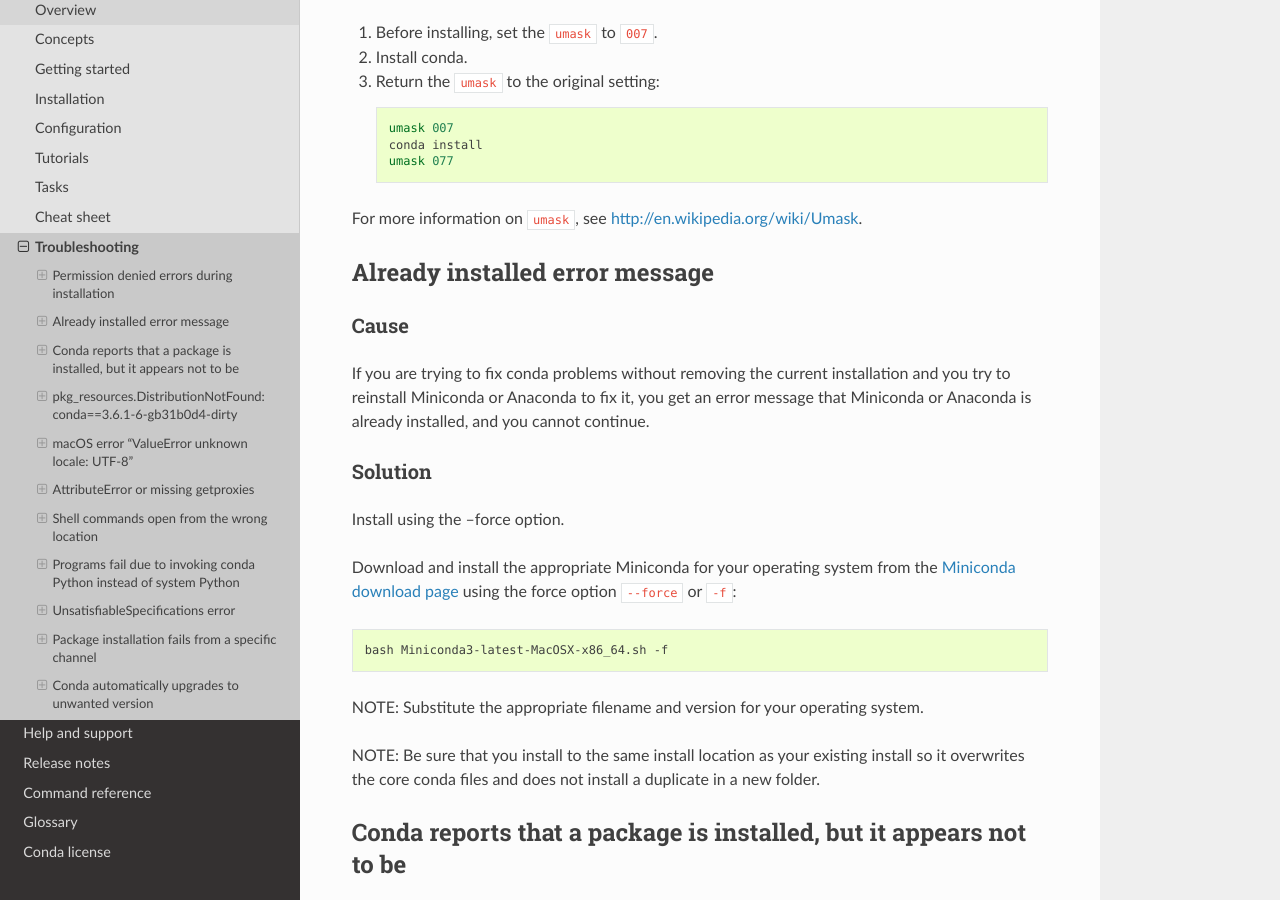
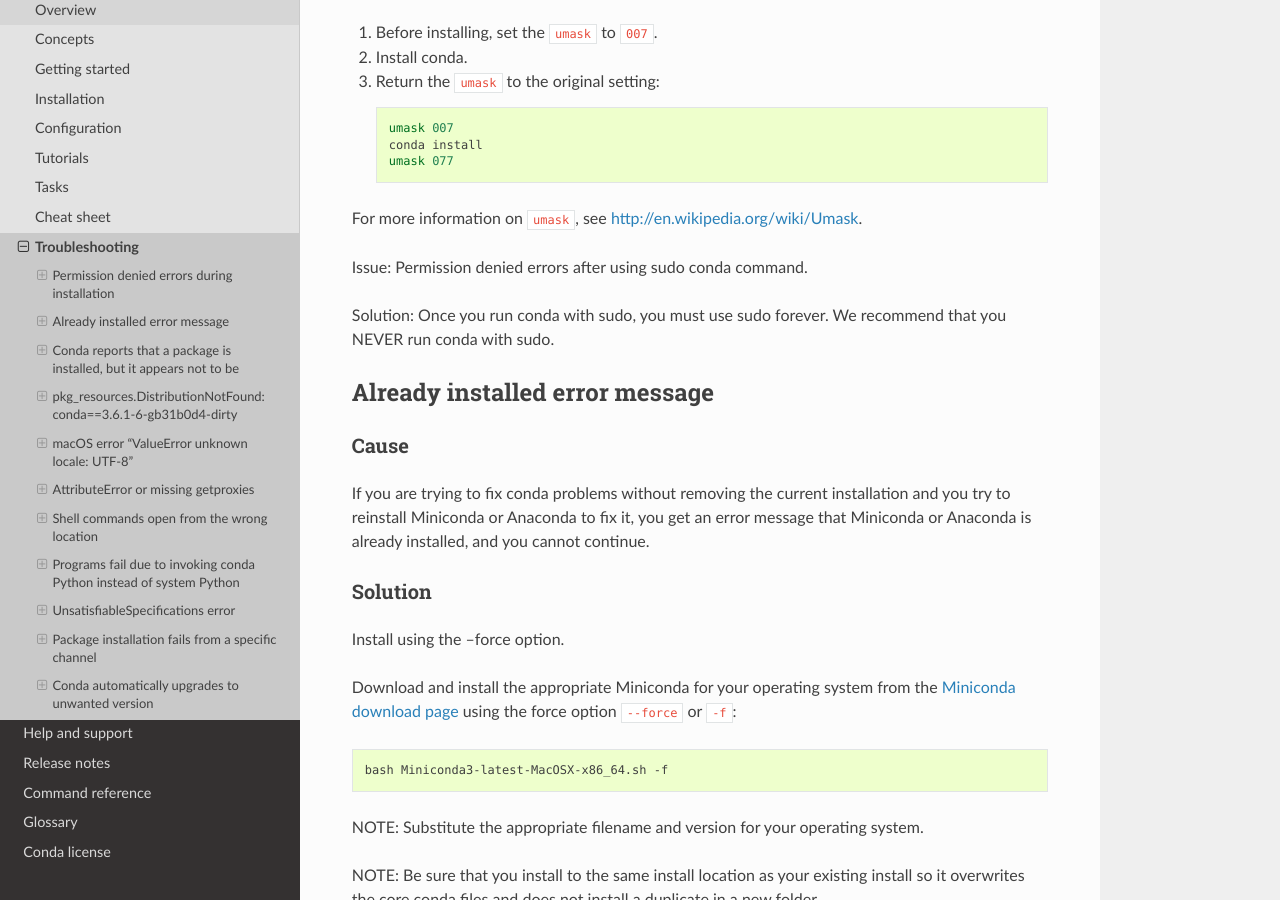
Before and after one commit to conda/conda-docs, a Sphinx documentation site: the page built from docs/source/user-guide/troubleshooting.rst, in a window 1280 px wide and 900 px high, scrolled down 874 px. Built offline with Sphinx 7.4.7 and the Read the Docs theme 2.0.0, drawn with Linux system fonts in a browser that asks for light colours.

Commit message:
Update per reader feedback

```diff
--- a/docs/source/user-guide/troubleshooting.rst
+++ b/docs/source/user-guide/troubleshooting.rst
@@ -6,11 +6,10 @@
    :local:
    :depth: 1
 
-
 .. _permission-denied:
 
 Permission denied errors during installation
-===============================================
+=============================================
 
 Cause
 -----
@@ -47,6 +46,13 @@
 
 For more information on ``umask``, see
 `http://en.wikipedia.org/wiki/Umask <http://en.wikipedia.org/wiki/Umask>`_.
+
+.. _permission-denied-sudo:
+
+Issue: Permission denied errors after using sudo conda command.
+
+Solution: Once you run conda with sudo, you must use sudo forever. We recommend that you NEVER run conda with sudo.
+
 
 .. _fix-broken-conda:
 
```
